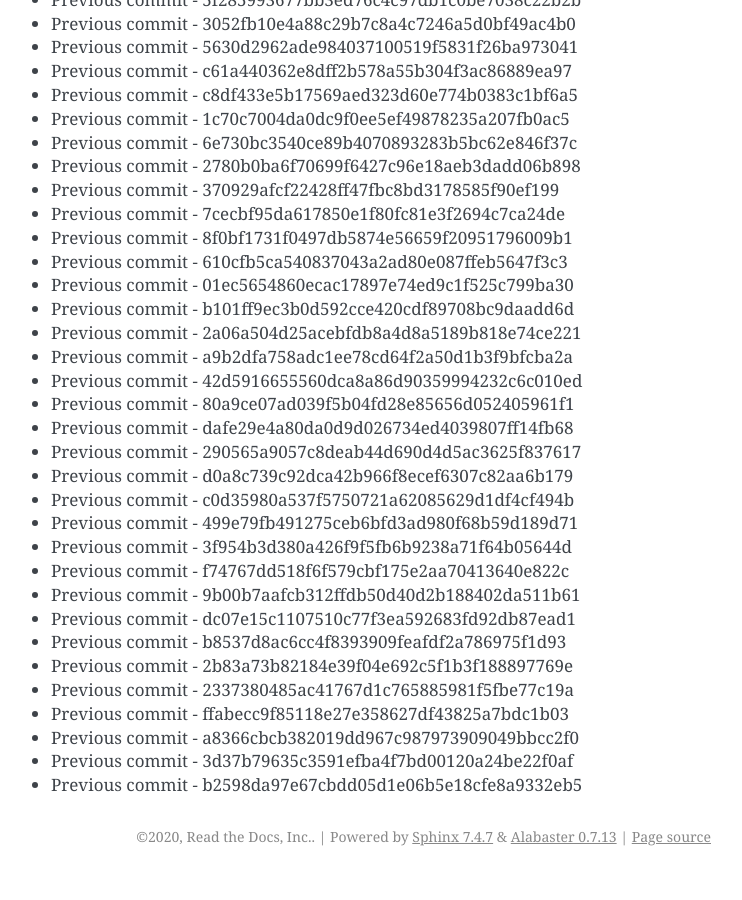
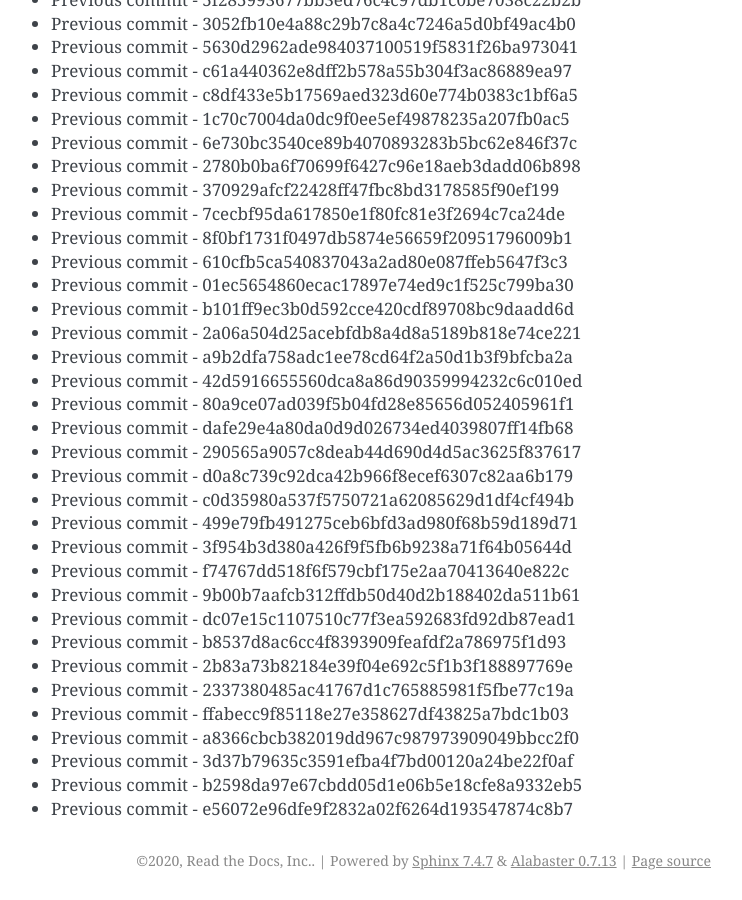
Before and after one commit to readthedocs/rtd-git-stresstest, a Sphinx documentation site: the page built from docs/updates.rst, in a window 1280 px wide and 900 px high, scrolled down 97271 px. Shown: the whole window, without its empty margins (399-1141 px from the left). Built offline with Sphinx 7.4.7, drawn with Linux system fonts in a browser that asks for light colours; before the commit the page ends 98147 px from its top, so only the background shows below that.

Commit message:
Generating commit from previous: e56072e96dfe9f2832a02f6264d193547874c8b7

```diff
--- a/docs/updates.rst
+++ b/docs/updates.rst
@@ -4119,3 +4119,4 @@ It can be tested for any performance characteristics.
 * Previous commit - a8366cbcb382019dd967c987973909049bbcc2f0
 * Previous commit - 3d37b79635c3591efba4f7bd00120a24be22f0af
 * Previous commit - b2598da97e67cbdd05d1e06b5e18cfe8a9332eb5
+* Previous commit - e56072e96dfe9f2832a02f6264d193547874c8b7
```
